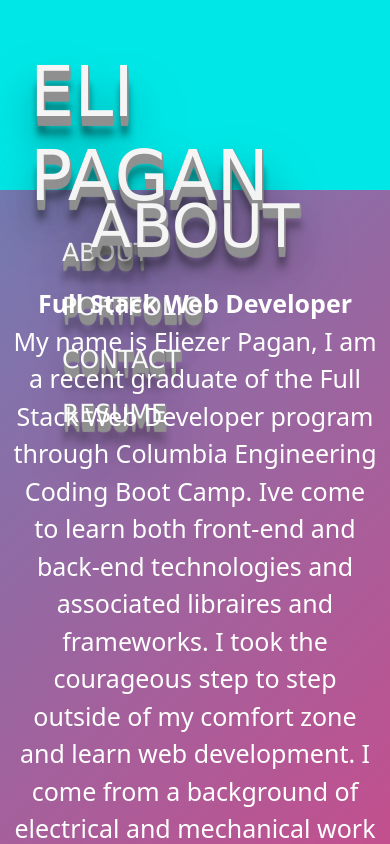
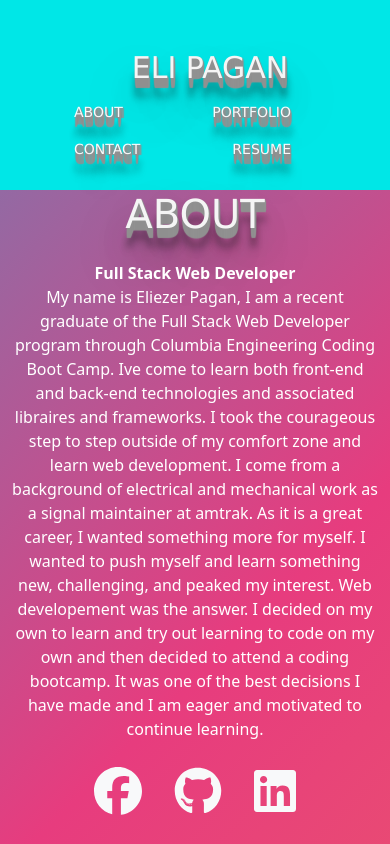
Before and after one commit to EliP2389/eli-portfolio, a React (Create React App) app: page / in a window 390 px wide. Shown: the top 844 px of the page. Built offline with nearby package versions, Linux system fonts and the light colour scheme.

Commit message:
fixed styling to be responsive to different vw

```diff
--- a/src/components/Footer.js
+++ b/src/components/Footer.js
@@ -1,7 +1,7 @@
 import React from 'react';
 import './Footer.css';
 import { FontAwesomeIcon } from '@fortawesome/react-fontawesome';
-import { faFacebook, faInstagram, faLinkedin } from '@fortawesome/free-brands-svg-icons';
+import { faFacebook, faGithub, faInstagram, faLinkedin } from '@fortawesome/free-brands-svg-icons';
 
 function Footer() {
     return (
@@ -9,15 +9,15 @@ function Footer() {
             <div className='footer-content'>
                 <a href="https://www.linkedin.com/in/eliezer-pagan-033107220/"
                     className="facebook link-light">
-                    <FontAwesomeIcon icon={faFacebook} size="4x" />
+                    <FontAwesomeIcon icon={faFacebook} size="3x" />
                 </a>
-                <a href="https://www.linkedin.com/in/eliezer-pagan-033107220/"
+                <a href="https://github.com/EliP2389"
                     className="instagram link-light">
-                    <FontAwesomeIcon icon={faInstagram} size="4x" />
+                    <FontAwesomeIcon icon={faGithub} size="3x" />
                 </a>
                 <a href="https://www.linkedin.com/in/eliezer-pagan-033107220/"
                     className="linkedin link-light">
-                    <FontAwesomeIcon icon={faLinkedin} size="4x" />
+                    <FontAwesomeIcon icon={faLinkedin} size="3x" />
                 </a>
             </div>
         </footer>
--- a/src/components/Nav.css
+++ b/src/components/Nav.css
@@ -75,3 +75,21 @@
     1px 30px 60px rgba(16,16,16,0.4);
   text-decoration: none;
 }
+
+@media screen and (max-width: 992px) {
+    .name {
+       font-size: 50px;
+    }
+    .flex-row {
+        font-size: 15px;
+    }
+}
+
+@media screen and (max-width: 600px) {
+    .name {
+        font-size: 30px;
+    }
+    .flex-row {
+        font-size: 14px;
+    }
+}
--- a/src/components/Nav.js
+++ b/src/components/Nav.js
@@ -4,7 +4,7 @@ import './Nav.css'
 function Nav({ handleChange }) {
 
     return (
-        <header className="nav-header">
+        <header className="nav-header container-fluid">
             <div className='nav_content'>
                 <h1 className='name'>Eli Pagan</h1>
                 <nav>
--- a/src/components/pages/About.css
+++ b/src/components/pages/About.css
@@ -30,3 +30,12 @@
     font-size: 25px;
     text-align: center;
 }
+
+@media screen and (max-width: 992px) {
+    .about {
+        font-size: 40px;
+    }
+    .about-story {
+        font-size: 16px;
+    }
+}
--- a/src/components/pages/About.js
+++ b/src/components/pages/About.js
@@ -3,7 +3,7 @@ import './About.css';
 
 function About() {
     return (
-        <section className='about-section container'>
+        <section className='about-section container-fluid'>
             <h1 className='about'>About</h1>
             <div className='about-story'>
                 <p className=''><strong>Full Stack Web Developer</strong> <br />
--- a/src/components/pages/Contact.css
+++ b/src/components/pages/Contact.css
@@ -30,7 +30,7 @@
 
 .form {
     padding-bottom: 15px;
-    font-size: 30px;
+    font-size: 25px;
 }
 
 input {
@@ -58,6 +58,7 @@ textarea {
 .button-form{
 color: white;
 background-color: blue;
+font-size: 20px;
 font-weight: 700;
 border: none;
 border-radius: 0.2vw;
@@ -68,3 +69,9 @@ border-radius: 0.2vw;
   background-color: purple;
   transition: all 0.3s;
 }
+
+@media screen and (max-width: 992px) {
+   .contact {
+     font-size: 40px;
+   }
+}
--- a/src/components/pages/Portfolio.css
+++ b/src/components/pages/Portfolio.css
@@ -62,3 +62,12 @@
 .proj-link {
   text-decoration: none;
 }
+
+@media screen and (max-width: 992px) {
+  .project-name {
+    font-size: 40px;
+  }
+  .img {
+    width: 350px;
+  }
+}
--- a/src/components/pages/Portfolio.js
+++ b/src/components/pages/Portfolio.js
@@ -7,7 +7,7 @@ import images3 from '../../assets/images/sqlproj-img.png';
 
 export default function Portfolio() {
   return (
-    <section className='portfolio'>
+    <section className='portfolio container-fluid'>
       <h1 className='project-name'>Projects</h1>
       <div className='portfolio-content'>
         <div className='container'>
--- a/src/components/pages/Resume.css
+++ b/src/components/pages/Resume.css
@@ -31,3 +31,12 @@
 .image {
     width: 800px;
 }
+
+@media screen and (max-width: 992px) {
+    .resume-name {
+        font-size: 40px;
+    }
+    .image {
+        width: 300px;
+    }
+}
--- a/src/components/pages/Resume.js
+++ b/src/components/pages/Resume.js
@@ -5,7 +5,7 @@ import document from '../../assets/resume/ELI-RESUME.pdf';
 
 function Resume() {
   return (
-    <section>
+    <section className='container-fluid'>
       <div className='resume'>
         <h1 className='resume-name'>Resume</h1>
         <a href={document}><img className='image' src={image} alt='resume'/></a>
```
